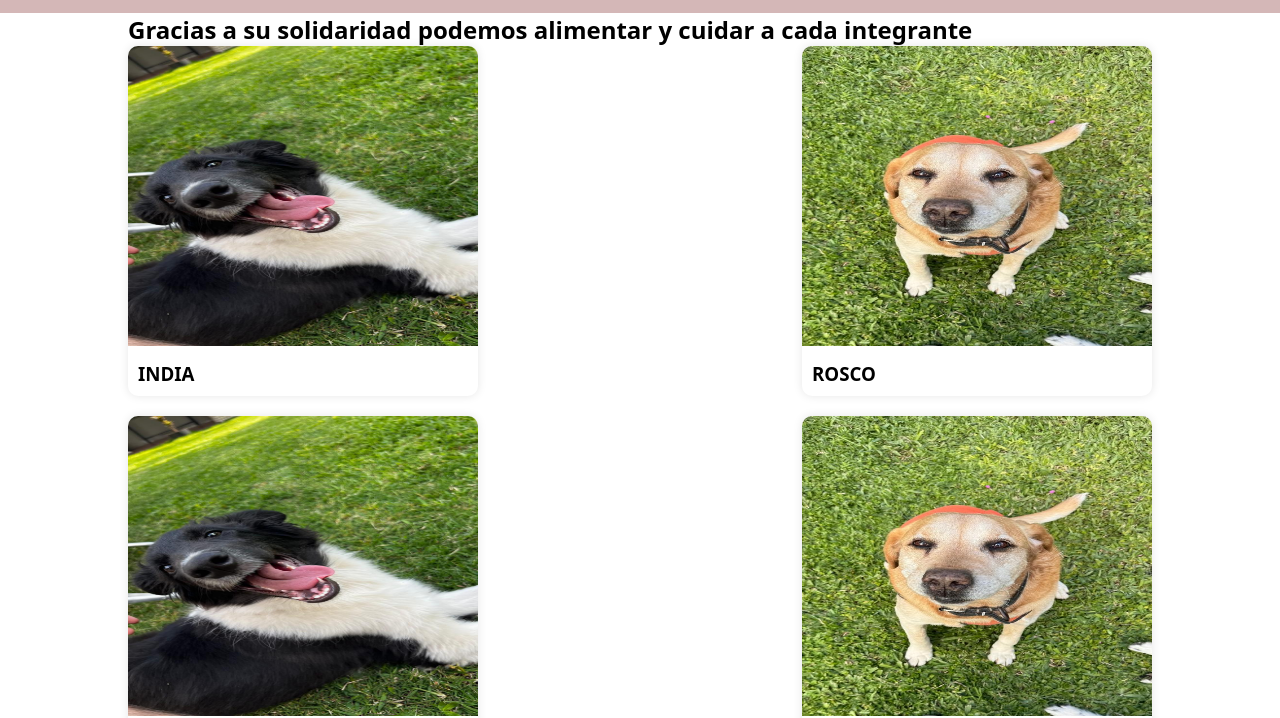
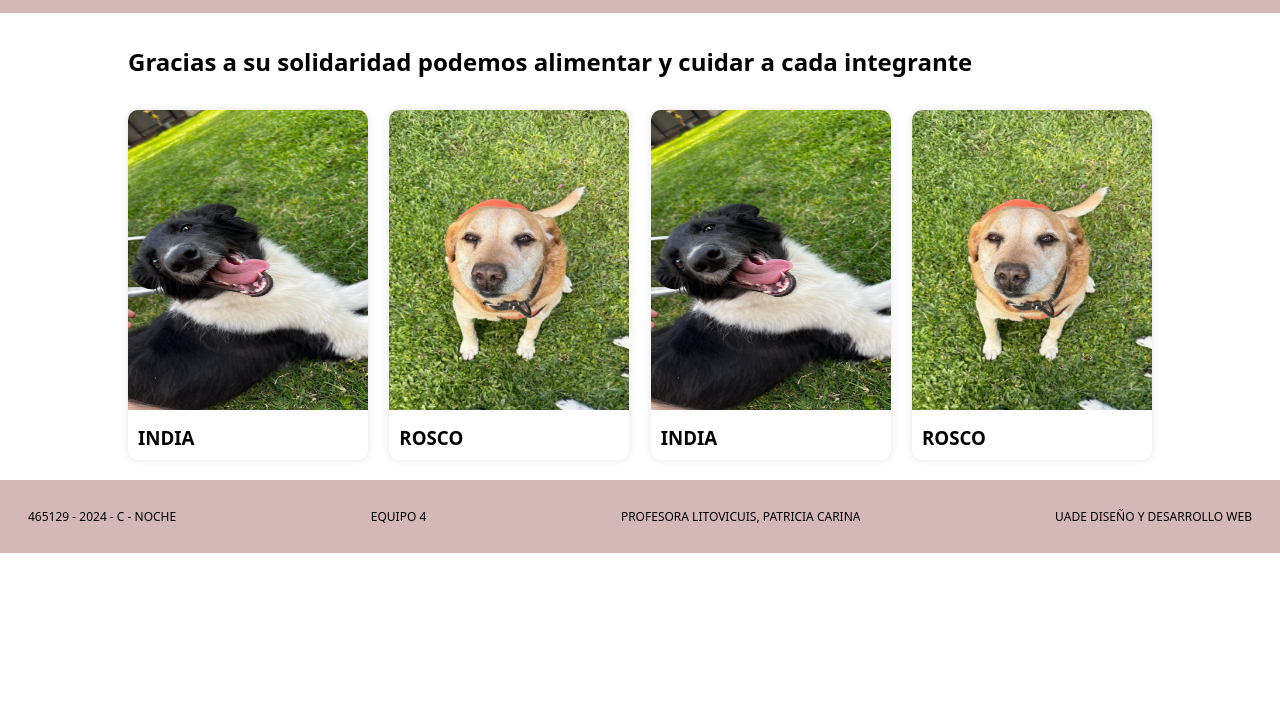
Before and after one commit to elguesebastian/HuellitasDeEsperanza, a plain HTML site: page animales.html in a window 1280 px wide. Shown: the part 94-812 px from the top of the page. Drawn offline with Linux system fonts and the light colour scheme.

Commit message:
commit seba animales

```diff
--- a/style.css
+++ b/style.css
@@ -80,6 +80,7 @@ footer {
 .contenedor {
   width: 80%;
   margin: 0 auto;
+margin-top: 2rem;
 }
 
 .animales-contenedor {
@@ -89,7 +90,8 @@ footer {
 }
 
 .perrito {
-  width: 350px;
+margin-top: 2rem;
+  width: 15rem;
   margin-bottom: 20px;
   background-color: #fff;
   border-radius: 10px;
```
